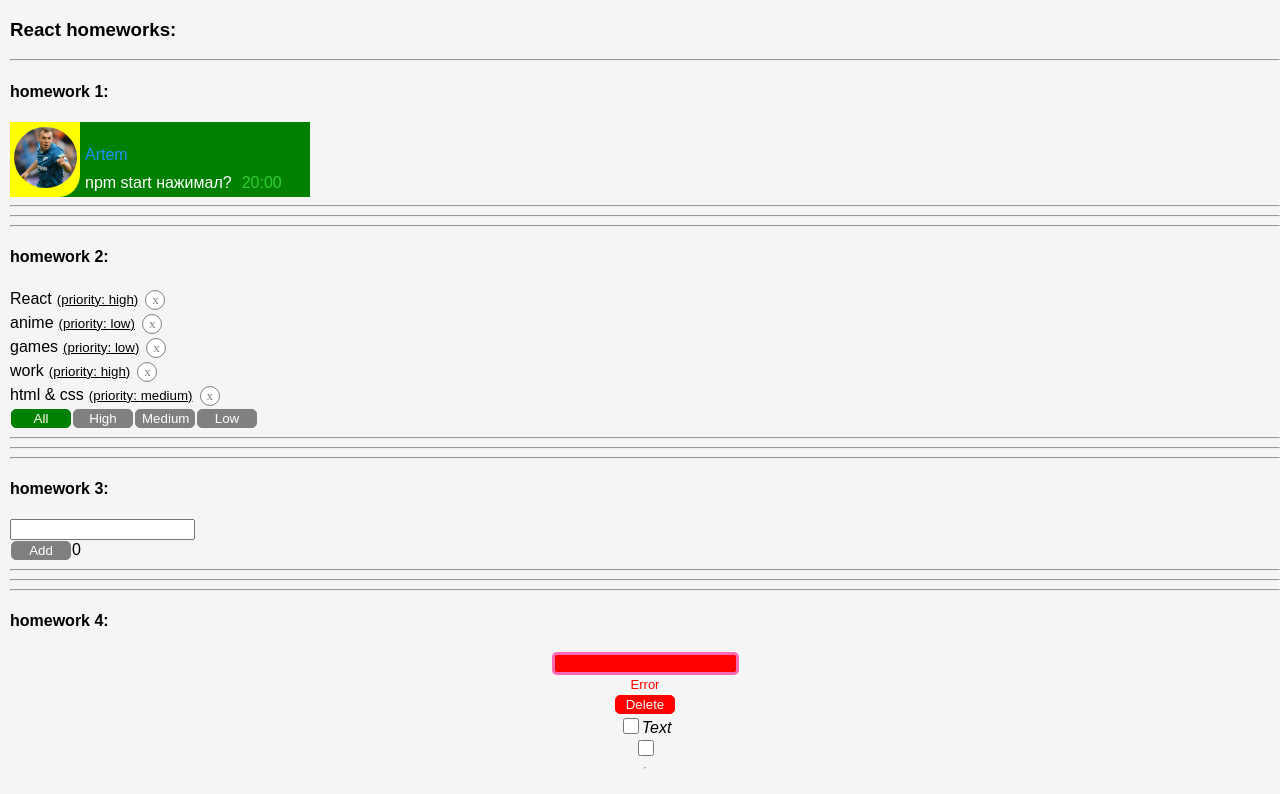
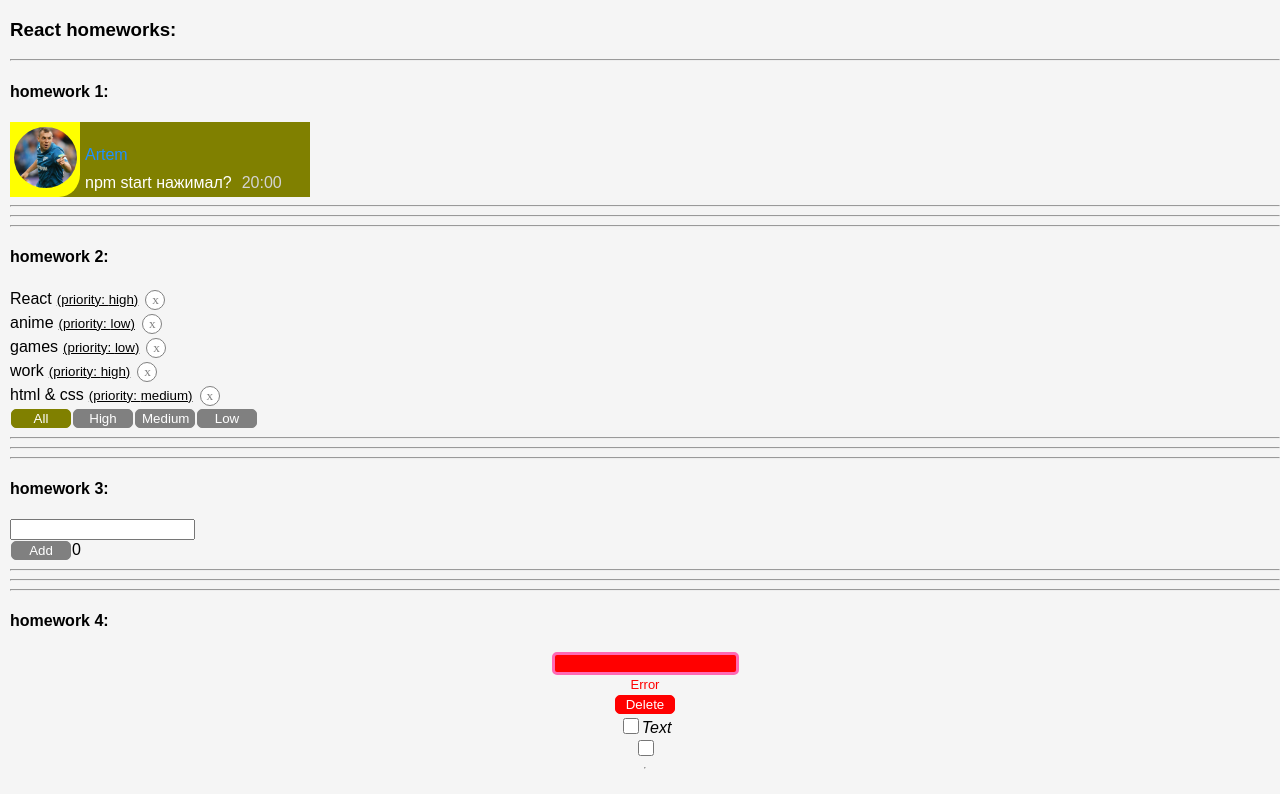
Before and after one commit to marygrishchuk/homeworks, a React (Create React App) app: page / in a window 1280 px wide. Shown: the top 794 px of the page. Built offline with nearby package versions, Linux system fonts and the light colour scheme.

Commit message:
all homeworks modified

```diff
--- a/src/p2-homeworks/h1/Message.module.css
+++ b/src/p2-homeworks/h1/Message.module.css
@@ -1,5 +1,5 @@
 .post {
-    background-color: green;
+    background-color: olive;
     width: 300px;
 
 }
@@ -22,7 +22,7 @@
 
 .messageData {
     display: inline-block;
-    background-color: green;
+    background-color: olive;
 }
 
 .name {
@@ -36,6 +36,6 @@
 }
 
 .time {
-    color: limegreen;
+    color: lightgray;
     padding: 10px;
 }
--- a/src/p2-homeworks/h2/Affairs.module.css
+++ b/src/p2-homeworks/h2/Affairs.module.css
@@ -1,9 +1,9 @@
 .activeBtn {
-    background-color: green;
+    background-color: olive;
     width: 60px;
     margin: 1px;
     border-radius: 5px;
-    border: 1px solid green;
+    border: 1px solid olive;
     color: white;
 }
 
--- a/src/p2-homeworks/h3/Greeting.module.css
+++ b/src/p2-homeworks/h3/Greeting.module.css
@@ -21,10 +21,10 @@
 }
 
 .addBtn:active {
-    background-color: green;
+    background-color: olive;
     width: 60px;
     margin: 1px;
     border-radius: 5px;
-    border: 1px solid green;
+    border: 1px solid olive;
     color: white;
 }
--- a/src/p2-homeworks/h4/common/c2-SuperButton/SuperButton.module.css
+++ b/src/p2-homeworks/h4/common/c2-SuperButton/SuperButton.module.css
@@ -17,10 +17,10 @@
 }
 
 .red:active {
-    background: green;
+    background: olive;
     width: 60px;
     margin: 1px;
     border-radius: 5px;
-    border: 1px solid green;
+    border: 1px solid olive;
     color: white;
 }
--- a/src/p2-homeworks/h4/common/c3-SuperCheckbox/SuperCheckbox.module.css
+++ b/src/p2-homeworks/h4/common/c3-SuperCheckbox/SuperCheckbox.module.css
@@ -1,6 +1,11 @@
+.spanClassName {
+    font-style: italic;
+}
+
 .checkbox {
     vertical-align: bottom;
-    width: 1em; height: 1em;
+    width: 1em;
+    height: 1em;
     background: green;
     font-size: medium;
 }
@@ -8,9 +13,5 @@
 .checkbox:checked {
     vertical-align: bottom;
     font-size: 1.2em;
+    box-shadow: 3px 3px 2px olive;
 }
-
-
-.spanClassName {
-    font-style: italic;
-}
```
